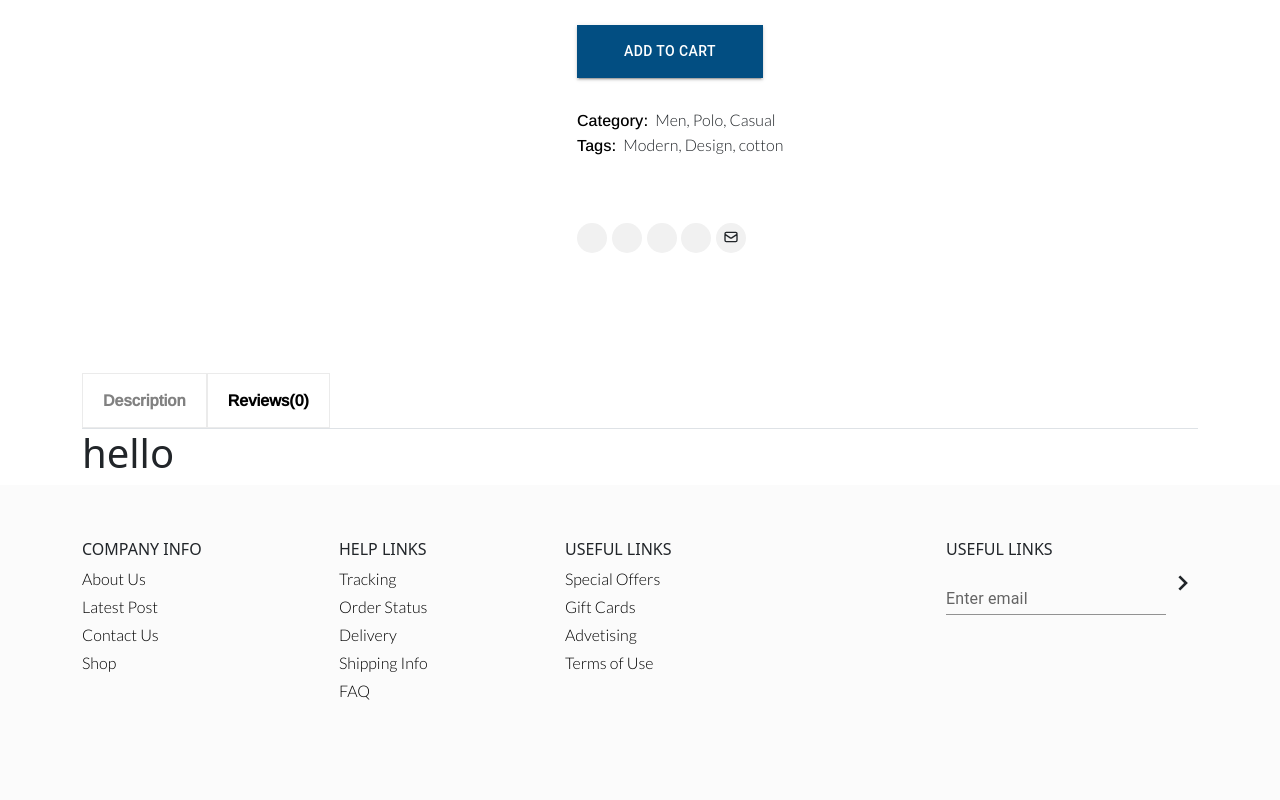
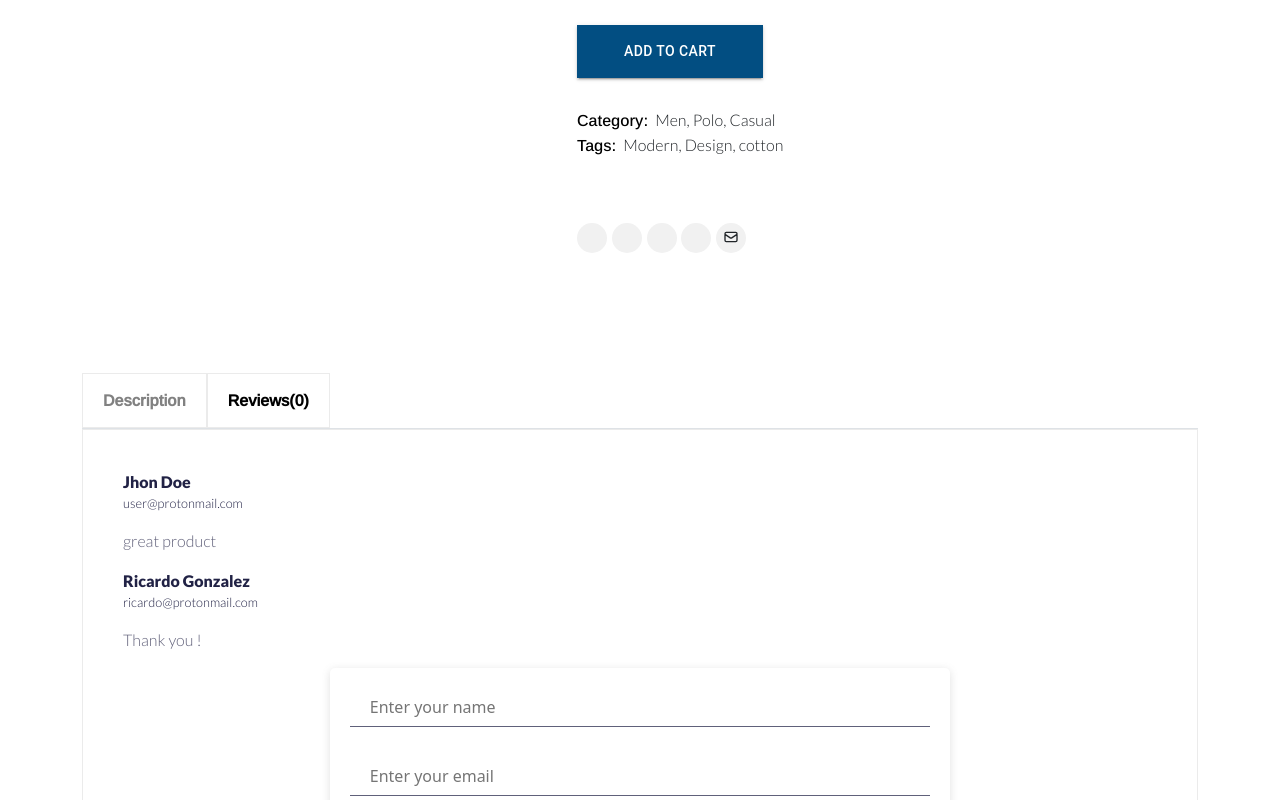
Before and after one commit to namiqmamedov/NorthStar-React, a React (Vite) app: page /product/01 in a window 1280 px wide. Both pictures are taken after a click on the tab "Reviews(0)". Shown: the part 703-1503 px from the top of the page. Built offline with nearby package versions, Linux system fonts and the light colour scheme; a web font is replaced by a local one.

Commit message:
Update reviews tab

```diff
--- a/src/pages/ProductDetail.jsx
+++ b/src/pages/ProductDetail.jsx
@@ -1,7 +1,6 @@
 import React, {useState, useEffect} from 'react'
 import {useParams} from 'react-router-dom'
 import { useDispatch } from 'react-redux'
-import Product1 from '../assets/product/Product1.png'
 import Typography from '@mui/material/Typography';
 import Breadcrumbs from '@mui/material/Breadcrumbs'
 import Box from '@mui/material/Box';
@@ -11,7 +10,6 @@ import FormControl from '@mui/material/FormControl';
 import Select from '@mui/material/Select';
 import Link from '@mui/material/Link';
 import Button from '@mui/material/Button';
-import '../styles/product-detail.css'
 import {HiOutlineMail} from 'react-icons/hi'
 import {AiFillStar} from 'react-icons/ai'
 import {AiOutlineStar} from 'react-icons/ai'
@@ -19,21 +17,21 @@ import Tab from 'react-bootstrap/Tab';
 import Tabs from 'react-bootstrap/Tabs';
 import products from '../data/products'
 import { cartActions } from '../store/shopping-cart/cartSlice';
-
+import '../styles/product-detail.css'
 
 
 const ProductDetail = () => {
 
-    const [age, setAge] = React.useState('');
+    const [size, setSize] = React.useState('');
 
     const handleChange = (event) => {
-      setAge(event.target.value);
+        setSize(event.target.value);
     };
 
     const {id} = useParams();
     const dispatch = useDispatch();
     const product = products.find(product => product.id === id)
-    const {title, price,desc, image} = product
+    const {title, price, desc, image} = product
 
     const addItem = () =>{
       dispatch(cartActions.addItem({
@@ -98,11 +96,11 @@ const ProductDetail = () => {
                             <Select
                             labelId="demo-simple-select-label"
                             id="demo-simple-select"
-                            value={age}
-                            label="Age"
+                            value={size}
+                            label="Size"
                             onChange={handleChange}
                             >
-                            <MenuItem className='test' value={10}>Ten</MenuItem>
+                            <MenuItem value={10}>Ten</MenuItem>
                             <MenuItem value={20}>Twenty</MenuItem>
                             <MenuItem value={30}>Thirty</MenuItem>
                             </Select>
@@ -147,7 +145,32 @@ const ProductDetail = () => {
                            </div>
                         </Tab>
                         <Tab eventKey="review" title="Reviews(0)">
-                        <h1>hello</h1>
+                        <div className="tab__main">
+                        <div class="review">
+                            <p class="user__name mb-0">Jhon Doe</p>
+                            <p class="user__email">user@protonmail.com</p>
+                            <p class="feedback__text">great product</p>
+                        </div>
+                        <div class="review">
+                            <p class="user__name mb-0">Ricardo Gonzalez</p>
+                            <p class="user__email">ricardo@protonmail.com</p>
+                            <p class="feedback__text">Thank you !</p>
+                        </div>
+                        <form class="form">
+                            <div class="form__group">
+                                <input type="text" placeholder="Enter your name" required=""/>
+                            </div>
+                            <div class="form__group">
+                                <input type="email" placeholder="Enter your email" required=""/>
+                            </div>
+                            <div class="form__group">
+                                <textarea rows="5" type="text" placeholder="Write your review">
+
+                                </textarea>
+                            </div>
+                            <Button className='submitBtn' variant="contained">Submit</Button>
+                        </form>
+                        </div>
                         </Tab>
                         </Tabs>
                     </div>
--- a/src/styles/product-detail.css
+++ b/src/styles/product-detail.css
@@ -121,12 +121,54 @@
 .product__index .product__index .nav-item button {
   padding: 15px 20px;
 }
-.product__index .product__index .tab__main {
-  padding: 10px 20px;
+.product__index .product__index .tab-content .tab__main {
+  padding: 40px 40px;
   border: 1px solid #EBEBEB;
 }
-.product__index .product__index .tab__main .tab__content {
-  padding: 20px 20px;
+.product__index .product__index .tab-content .review p {
+  color: #212245;
+  font-family: "Lato", sans-serif;
+}
+.product__index .product__index .tab-content .review .user__name {
+  font-size: 1rem;
+  font-weight: bold;
+}
+.product__index .product__index .tab-content .review .user__email {
+  font-size: 12.8px;
+}
+.product__index .product__index .tab-content .review .feedback__text {
+  font-size: 1rem;
+  color: rgba(33, 34, 69, 0.7137254902);
+}
+.product__index .product__index .tab-content .form {
+  width: 60%;
+  margin: auto;
+  background: white;
+  box-shadow: rgba(99, 99, 99, 0.2) 0px 2px 8px 0px;
+  padding: 20px;
+  border-radius: 5px;
+}
+.product__index .product__index .tab-content .form__group {
+  margin-bottom: 30px;
+}
+.product__index .product__index .tab-content .form__group input,
+.product__index .product__index .tab-content .food-details .tab__form .form__group textarea {
+  width: 100%;
+  background: transparent;
+  padding: 7px 20px;
+  border: none;
+  border-bottom: 1px solid rgba(33, 34, 69, 0.7137254902);
+}
+.product__index .product__index .tab-content .form__group input:focus,
+.product__index .product__index .tab-content .food-details .tab__form .form__group textarea:focus {
+  outline: none;
+}
+.product__index .product__index .tab-content .form__group textarea {
+  width: 100%;
+  background: transparent;
+  padding: 7px 20px;
+  border: none;
+  border-bottom: 1px solid rgba(33, 34, 69, 0.7137254902);
 }
 .product__index .product__index .nav-link {
   border: none;
--- a/src/styles/product-detail.scss
+++ b/src/styles/product-detail.scss
@@ -1,112 +1,137 @@
-.product__index{
+.product__index {
     margin-top: 40px;
-    .product__main{
+
+    .product__main {
         display: flex;
-        img{
+
+        img {
             width: 100%;
         }
-        .product__content{
+
+        .product__content {
             padding-left: 30px;
         }
     }
-    #breadcrumb-product{
+
+    #breadcrumb-product {
         margin-top: 0 !important;
     }
-    .breadcrumb-main{
-        li{
-            font-family: 'Arimo',sans-serif;
+
+    .breadcrumb-main {
+        li {
+            font-family: 'Arimo', sans-serif;
         }
-        .breadcrumb-base{
+
+        .breadcrumb-base {
             font-weight: bold;
             color: black;
             margin-bottom: 0 !important;
         }
     }
-    .product__content{
-        .feedback__main{
+
+    .product__content {
+        .feedback__main {
             margin-bottom: 20px;
-            svg{
+
+            svg {
                 font-size: 1.2rem;
                 color: #D6763C;
             }
-            .item__count{
+
+            .item__count {
                 padding-left: 7px;
             }
         }
-        .product__price{
+
+        .product__price {
             margin-bottom: 20px;
             display: flex;
             gap: 1rem;
-            .old__price{
+
+            .old__price {
                 font-size: 24px;
                 color: #818181;
-                font-family: 'Arimo',sans-serif;
+                font-family: 'Arimo', sans-serif;
             }
-            .main__price{
-                font-family: 'Arimo',sans-serif;
+
+            .main__price {
+                font-family: 'Arimo', sans-serif;
                 font-size: 24px;
                 color: #024E82;
             }
         }
-        .product__size{
+
+        .product__size {
             width: 40%;
-            #demo-simple-select{
-                font-family: 'Lato',sans-serif;
+
+            #demo-simple-select {
+                font-family: 'Lato', sans-serif;
                 font-size: 1rem;
                 font-weight: bold;
             }
-            #demo-simple-select-label{
+
+            #demo-simple-select-label {
                 font-weight: bold;
-                font-family: 'Lato',sans-serif;
+                font-family: 'Lato', sans-serif;
                 color: black;
             }
-            .MuiInputBase-formControl{
+
+            .MuiInputBase-formControl {
                 font-size: 2.8rem !important;
                 height: 59px;
             }
         }
-        .product__title{
+
+        .product__title {
             margin-top: -30px;
             margin-bottom: 18px;
         }
-        .product__description{
+
+        .product__description {
             margin-bottom: 68px;
         }
-        .addToCart{
+
+        .addToCart {
             margin-top: 30px;
             background: #024E82;
             border-radius: 0px;
             padding: 14px 47px;
         }
-        .category__wrapper{
-            font-family: 'Lato',sans-serif;
-            span{
-                font-family: 'Arimo',sans-serif;
+
+        .category__wrapper {
+            font-family: 'Lato', sans-serif;
+
+            span {
+                font-family: 'Arimo', sans-serif;
                 font-weight: 400;
                 color: black;
                 padding-right: 7px;
             }
         }
-        .tag__wrapper{
-            font-family: 'Lato',sans-serif;
-            span{
-                font-family: 'Arimo',sans-serif;
+
+        .tag__wrapper {
+            font-family: 'Lato', sans-serif;
+
+            span {
+                font-family: 'Arimo', sans-serif;
                 font-weight: 400;
                 padding-right: 7px;
                 color: black
             }
         }
-        .bottom__main{
+
+        .bottom__main {
             margin-top: 30px;
-            .product__wrapper{
+
+            .product__wrapper {
                 margin-bottom: 65px;
             }
 
-            .social__link{
+            .social__link {
                 display: flex;
                 gap: 0.3rem;
 
-                .item{
+                .item {
                     border-radius: 50%;
                     background: #F1F1F1;
                     width: 30px;
@@ -116,31 +141,91 @@
             }
         }
     }
-    .product__index{
+
+    .product__index {
         margin-top: 120px;
-        .nav-item{
+
+        .nav-item {
             border: 1px solid #EBEBEB;
-            background:#ffffff;
-            button{
+            background: #ffffff;
+
+            button {
                 padding: 15px 20px;
             }
         }
-        .tab__main{
-            padding: 10px 20px;
-            border: 1px solid #EBEBEB;
-            .tab__content{
-                padding: 20px 20px;
+
+        .tab-content {
+            .tab__main {
+                padding: 40px 40px;
+                border: 1px solid #EBEBEB;
+            }
+
+            .review {
+                p {
+                    color: #212245;
+                    font-family: 'Lato', sans-serif;
+                }
+
+                .user__name {
+                    font-size: 1rem;
+                    font-weight: bold;
+                }
+
+                .user__email {
+                    font-size: 12.8px;
+                }
+
+                .feedback__text {
+                    font-size: 1rem;
+                    color: #212245b6;
+                }
+            }
+
+            .form {
+                width: 60%;
+                margin: auto;
+                background: white;
+                box-shadow: rgba(99, 99, 99, 0.2) 0px 2px 8px 0px;
+                padding: 20px;
+                border-radius: 5px
+            }
+
+            .form__group {
+                margin-bottom: 30px
+            }
+
+            .form__group input,
+            .food-details .tab__form .form__group textarea {
+                width: 100%;
+                background: transparent;
+                padding: 7px 20px;
+                border: none;
+                border-bottom: 1px solid rgba(33, 34, 69, .7137254902)
+            }
+
+            .form__group input:focus,
+            .food-details .tab__form .form__group textarea:focus {
+                outline: none
+            }
+
+            .form__group textarea {
+                width: 100%;
+                background: transparent;
+                padding: 7px 20px;
+                border: none;
+                border-bottom: 1px solid rgba(33, 34, 69, .7137254902);
             }
         }
-        .nav-link{
+
+        .nav-link {
             border: none;
-            font-family: 'Arimo',sans-serif;
+            font-family: 'Arimo', sans-serif;
             font-weight: bold;
             color: #818181 !important;
 
         }
-        .nav-link.active
-        {
+
+        .nav-link.active {
             border-color: transparent;
             background: transparent;
             color: black !important;
```
Also changed, not shown: src/styles/shopping-cart.css (+0 -19 lines), src/styles/shopping-cart.scss (+0 -28 lines), 2 other files (tests, documents, lock files or other folders).
